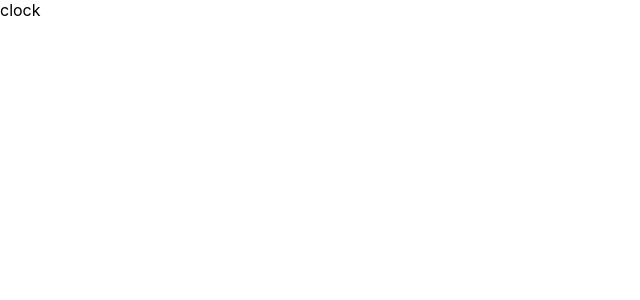
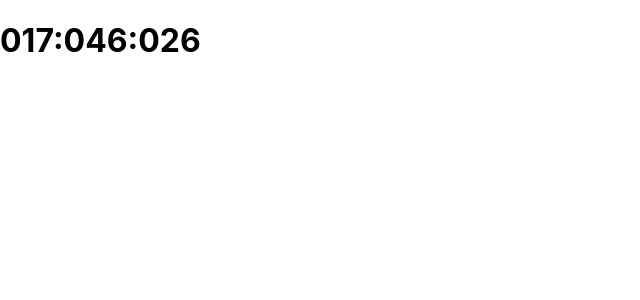
Before and after one commit to pdvanevery/clock-component, a React (Create React App) app: page / in a window 1280 px wide. Shown: the top 300 px of the page, without its empty margins (0-640 px from the left). Built offline with nearby package versions, Linux system fonts and the light colour scheme.

Commit message:
clock displays and functions properly

```diff
--- a/src/clock.js
+++ b/src/clock.js
@@ -40,7 +40,11 @@ function Clock() {
     }
 
   return (
-    <div>clock</div>
+    <div className='clock'>
+        <div className='screen'>
+            <h1 className='time'>{time}</h1>
+        </div>
+    </div>
   )
 }
 
```
